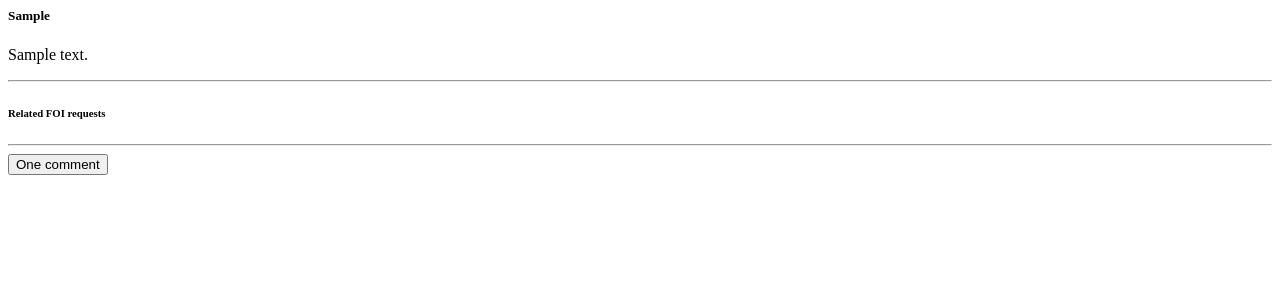
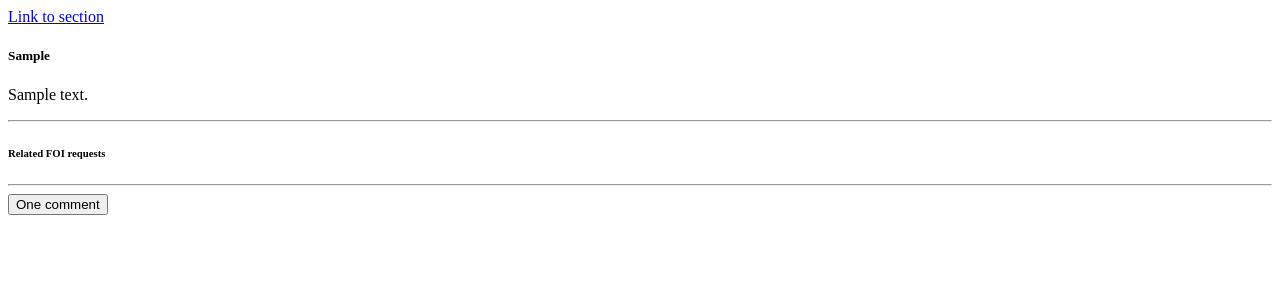
Before and after one commit to okfde/froide-pressconference, a Django app: template froide_pressconference/templates/froide_pressconference/section.html in a window 1280 px wide. Shown: the top 300 px of the page. Run offline with Django 3.2, Linux system fonts and the light colour scheme; the template is opened without the code that fills it: most values are stand-ins (such as "Sample title", 1, 10 or a date in 2020); some libraries are stand-ins or nearby versions.

Commit message:
Add section anchor link

```diff
--- a/froide_pressconference/templates/froide_pressconference/section.html
+++ b/froide_pressconference/templates/froide_pressconference/section.html
@@ -1,9 +1,13 @@
 {% load i18n %}
 <div id="section-{{ section.order }}" class="mb-4 border p-3">
+    <a href="#section-{{ section.order }}" class="float-end">
+        <span class="visually-hidden">Link to section</span>
+        <span class="fa fa-link"></span>
+    </a>
     {% for speech in section.speeches.all %}
         {% if request.user.is_superuser %}
             <a href="{% url 'admin:froide_pressconference_speech_change' speech.id %}"
-               class="btn btn-sm btn-outline-secondary float-end mb-2">
+               class="float-end mb-2 me-2">
                 <span class="fa fa-edit"></span>
             </a>
         {% endif %}
```
